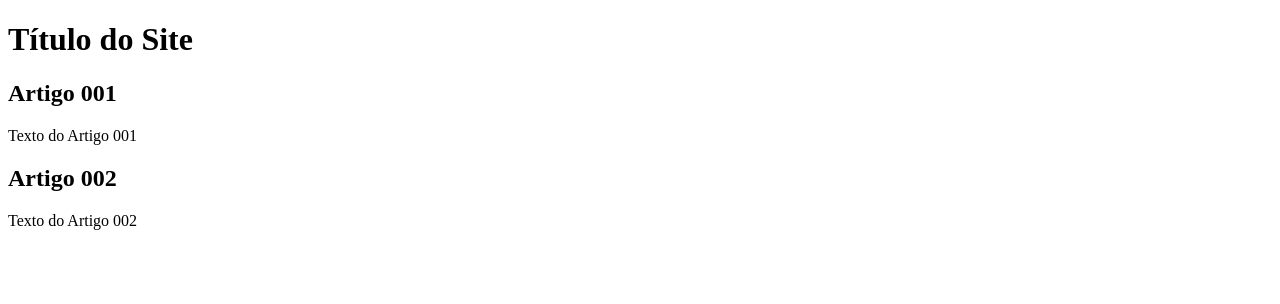
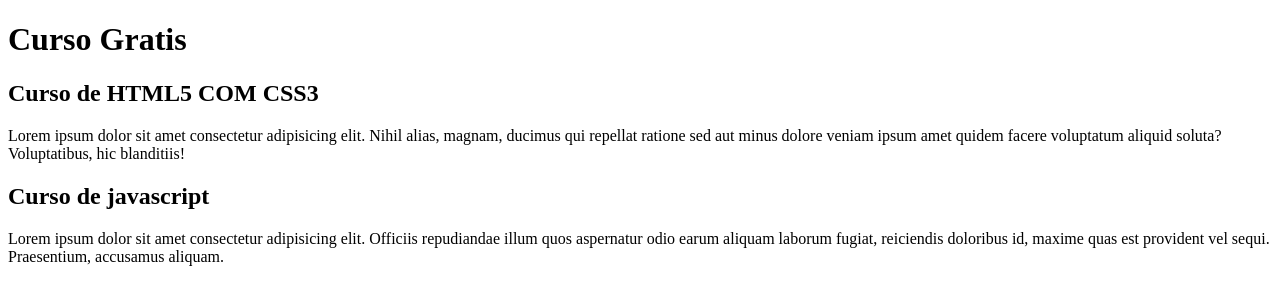
Before and after one commit to Paulinbakna/Teste-de-branch, a plain HTML site: page index.html in a window 1280 px wide. Drawn offline with Linux system fonts and the light colour scheme.

Commit message:
comecei a escrever

```diff
--- a/index.html
+++ b/index.html
@@ -9,15 +9,15 @@
 <body>
     <main>
         <header>
-            <h1>Título do Site</h1>
+            <h1>Curso Gratis</h1>
         </header>
         <article>
-            <h2>Artigo 001</h2>
-            <p>Texto do Artigo 001</p>
+            <h2>Curso de HTML5 COM CSS3</h2>
+            <p>Lorem ipsum dolor sit amet consectetur adipisicing elit. Nihil alias, magnam, ducimus qui repellat ratione sed aut minus dolore veniam ipsum amet quidem facere voluptatum aliquid soluta? Voluptatibus, hic blanditiis!</p>
         </article>
         <article>
-            <h2>Artigo 002</h2>
-            <p>Texto do Artigo 002</p>
+            <h2>Curso de javascript</h2>
+            <p>Lorem ipsum dolor sit amet consectetur adipisicing elit. Officiis repudiandae illum quos aspernatur odio earum aliquam laborum fugiat, reiciendis doloribus id, maxime quas est provident vel sequi. Praesentium, accusamus aliquam.</p>
         </article>
     </main>
 </body>
```
